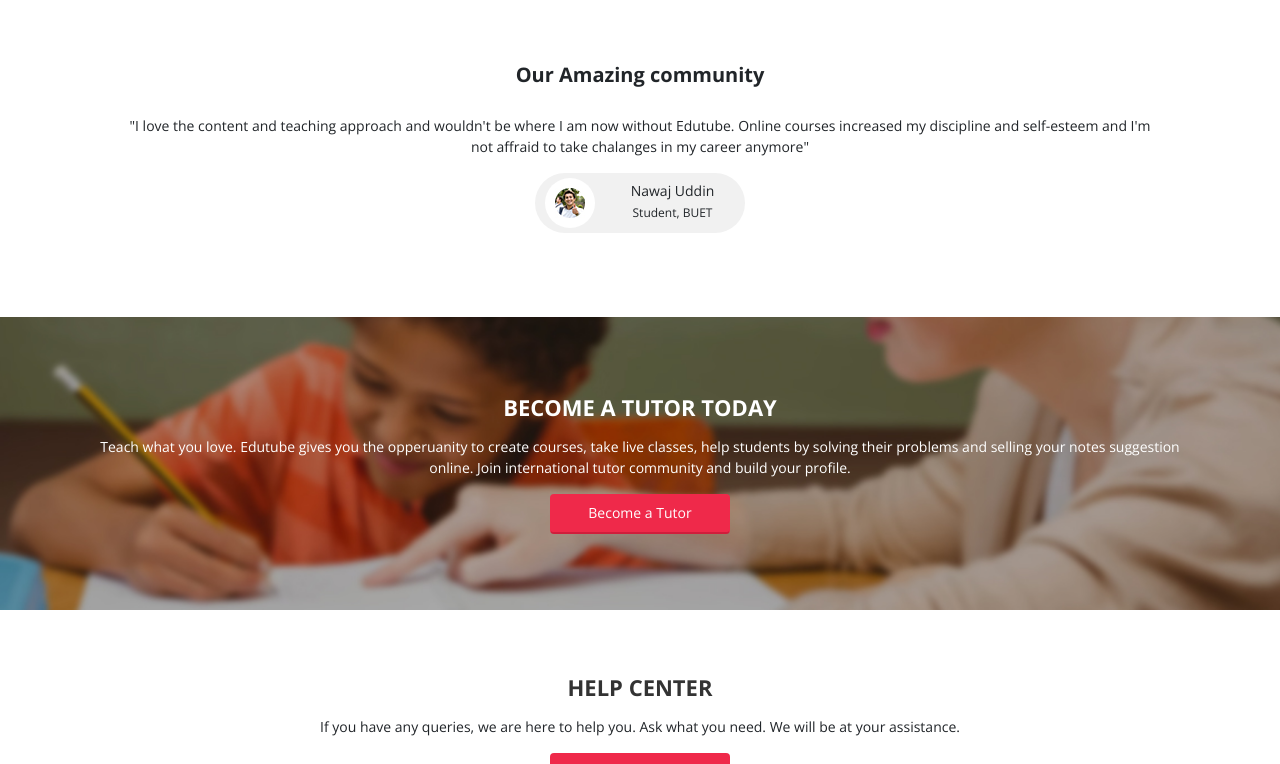
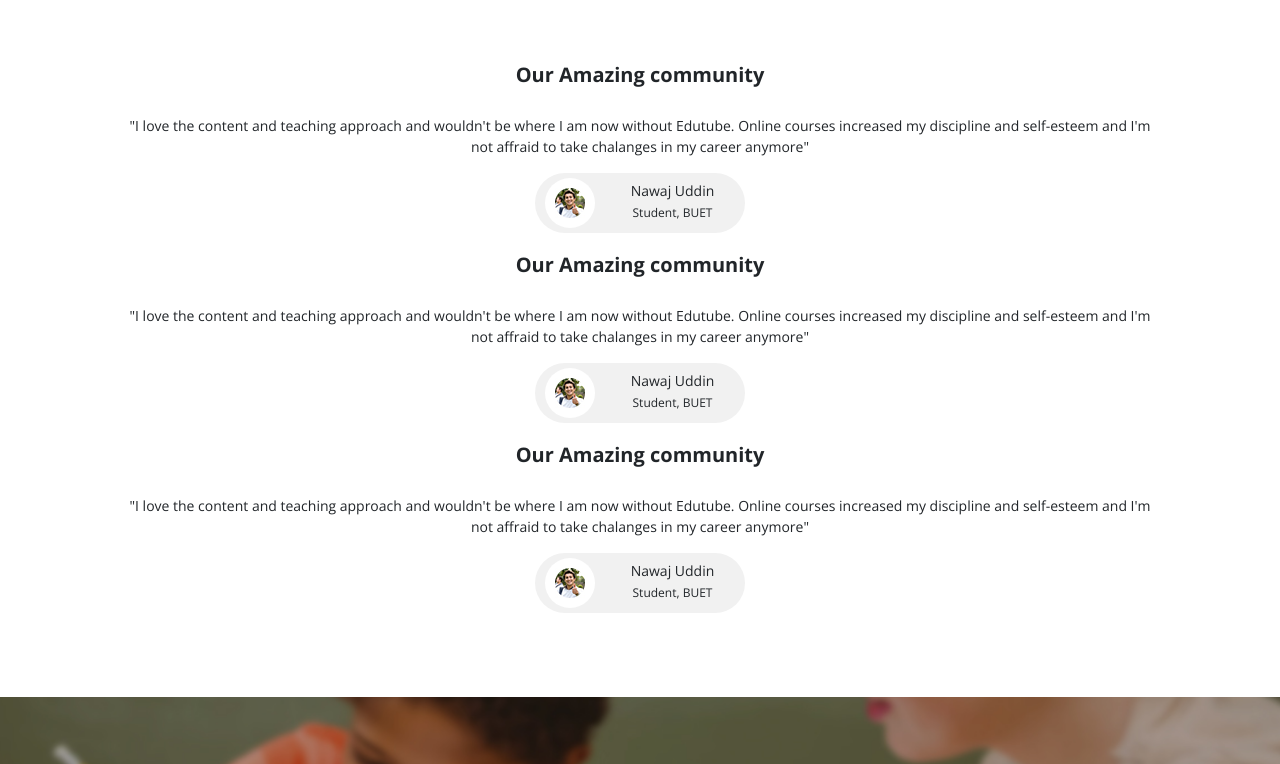
Before and after one commit to nazrulcse/edutube-frontend, an Angular app: page / in a window 1280 px wide. Shown: the part 2018-2782 px from the top of the page. Built offline with nearby package versions, Linux system fonts and the light colour scheme.

Commit message:
add cart icon

```diff
--- a/src/app/app.component.html
+++ b/src/app/app.component.html
@@ -183,6 +183,7 @@
   </section>
 
   <section id='community-section'>
+    <div class="slick-item">
       <h2> Our Amazing community </h2>
       <div class='slider-items'>
         <div class='slider-item'>
@@ -197,6 +198,47 @@
             <div class='information'>
               <h4> Nawaj Uddin </h4>
               Student, BUET
+            </div>
+          </div>
+        </div>
+      </div>
+    </div>
+    <div class="slick-item">
+      <h2> Our Amazing community </h2>
+      <div class='slider-items'>
+        <div class='slider-item'>
+          <p>
+            "I love the content and teaching approach and wouldn't be where I am now without Edutube. Online courses increased my discipline
+            and self-esteem and I'm not affraid to take chalanges in my career anymore"
+          </p>
+          <div class='user-section clearfix'>
+            <div class='avatar'>
+              <img src="assets/images/newaj.jpg" class="img-responsive" alt="">
+            </div>
+            <div class='information'>
+              <h4> Nawaj Uddin </h4>
+              Student, BUET
+            </div>
+          </div>
+        </div>
+      </div>
+    </div>
+    <div class="slick-item">
+      <h2> Our Amazing community </h2>
+      <div class='slider-items'>
+        <div class='slider-item'>
+          <p>
+            "I love the content and teaching approach and wouldn't be where I am now without Edutube. Online courses increased my discipline
+            and self-esteem and I'm not affraid to take chalanges in my career anymore"
+          </p>
+          <div class='user-section clearfix'>
+            <div class='avatar'>
+              <img src="assets/images/newaj.jpg" class="img-responsive" alt="">
+            </div>
+            <div class='information'>
+              <h4> Nawaj Uddin </h4>
+              Student, BUET
+            </div>
           </div>
         </div>
       </div>
@@ -225,3 +267,9 @@
   </section>
 
   <app-footer></app-footer>
+
+<script>
+    $(function () {
+        $('.slick-item').slick();
+    })
+</script>
--- a/src/app/header/header.component.html
+++ b/src/app/header/header.component.html
@@ -61,7 +61,7 @@
             <li class="nav-item"><a href="#" class='nav-link'>Become a Tutor</a></li>
             <li class="nav-item">
               <a href="#" class='nav-link'>
-                <img src="/assets/images/shopping-cart.jpg" class="img-responsive" alt="">
+                <img src="/assets/images/shopping-cart.png" class="img-responsive" alt="">
               </a>
             </li>
               <!-- <li class='nav-item'>
--- a/src/assets/scss/home.scss
+++ b/src/assets/scss/home.scss
@@ -275,6 +275,7 @@
 #community-section {
   border-top: solid 1px $secondary-color;
   padding: 5% 7%;
+  .slick-item {
     h2 {
       font-family: $primary-font;
       font-size: 20px;
@@ -317,6 +318,7 @@
           font-family: $primary-font;
           margin-bottom: 4px;
           font-size: 14px;
+        }
       }
     }
   }
--- a/src/index.html
+++ b/src/index.html
@@ -13,10 +13,14 @@
   <link href="https://stackpath.bootstrapcdn.com/bootstrap/4.1.1/css/bootstrap.min.css" rel="stylesheet">
   <!-- Fontawesome CDN -->
   <link rel="stylesheet" href="https://cdnjs.cloudflare.com/ajax/libs/font-awesome/4.7.0/css/font-awesome.min.css" />
+  <!-- Slick CSS -->
+  <link rel="stylesheet" type="text/css" href="//cdn.jsdelivr.net/npm/slick-carousel@1.8.1/slick/slick.css"/>
   <!-- Jquery CDN JS -->
   <script src="https://ajax.googleapis.com/ajax/libs/jquery/3.3.1/jquery.min.js"></script>
   <!-- Bootstrap CDN JS -->
   <script src="https://stackpath.bootstrapcdn.com/bootstrap/4.1.1/js/bootstrap.min.js"></script>
+  <!-- Slick JS -->
+  <script type="text/javascript" src="//cdn.jsdelivr.net/npm/slick-carousel@1.8.1/slick/slick.min.js"></script>
 </head>
 <body>
   <app-root></app-root>
```
Also changed, not shown: src/assets/images/shopping-cart.jpg (deleted), src/assets/images/shopping-cart.png (added). Lines whose indentation alone changed are shown as unchanged.
